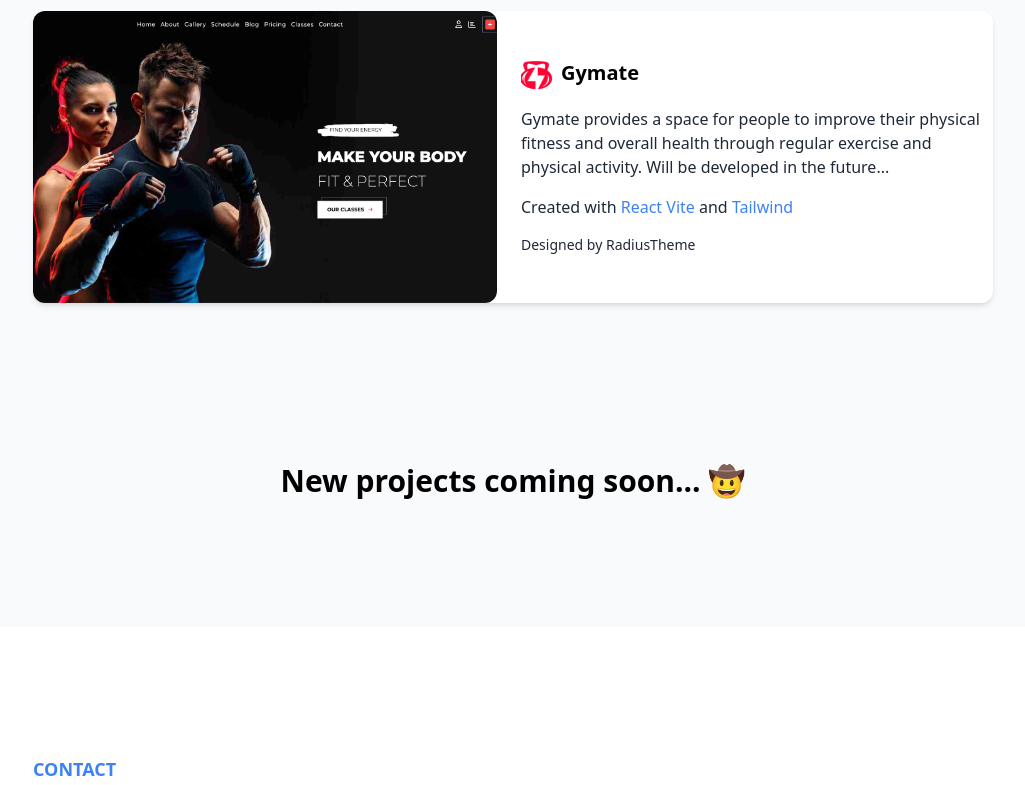
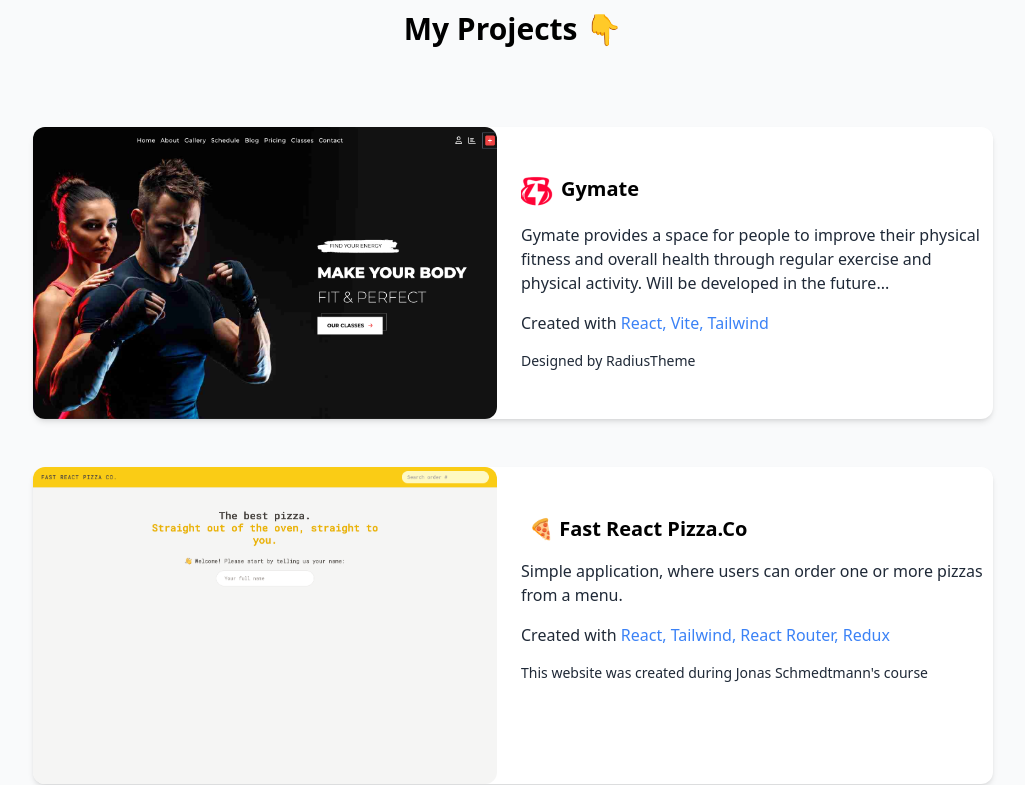
Before and after one commit to M3fjuLeo/Portfolio, a React (Vite) app: page / in a window 1280 px wide. Shown: the part 1440-2225 px from the top of the page, without its empty margins (127-1152 px from the left). Built offline with nearby package versions, Linux system fonts and the light colour scheme.

Commit message:
projects added

```diff
--- a/src/components/ProjectCard.jsx
+++ b/src/components/ProjectCard.jsx
@@ -1,10 +1,18 @@
-function ProjectCard() {
+function ProjectCard({
+  icon,
+  title,
+  description,
+  designer,
+  image,
+  link,
+  skills,
+}) {
   return (
     <div className="flex lg:gap-4 flex-col lg:flex-row bg-white rounded-xl shadow-md">
       <div className="flex-1 w-full">
-        <a href="https://gymate-ruby.vercel.app/" target="_blank" className="">
+        <a href={link} target="_blank" className="">
           <img
-            src="../images/Gymate.png"
+            src={image}
             alt="Project image"
             className="rounded-xl cursor-pointer object-cover w-full h-full"
           />
@@ -13,21 +21,20 @@
 
       <div className="px-2 py-12 lg:items-start lg:text-start items-center text-center flex flex-col gap-4 flex-1">
         <h1 className="font-bold text-xl flex gap-2">
-          <img src="../images/gymate-icon.png" className="size-8" alt="" />
-          Gymate
+          <img src={icon} className="" alt="" />
+          {title}
         </h1>
+        <p className="text-gray-800">{description}</p>
         <p className="text-gray-800">
-          Gymate provides a space for people to improve their physical fitness
-          and overall health through regular exercise and physical activity.
-          Will be developed in the future...
+          Created with{" "}
+          {skills.map((skill, index) => (
+            <span key={index} className="text-blue-500">
+              {skill}
+              {index < skills.length - 1 && ", "}
+            </span>
+          ))}
         </p>
-        <p className="text-gray-800">
-          Created with
-          <span className="text-blue-500"> React Vite </span>
-          and
-          <span className="text-blue-500"> Tailwind </span>
-        </p>
-        <p className="text-gray-800 text-sm">Designed by RadiusTheme</p>
+        <p className="text-gray-800 text-sm">{designer}</p>
       </div>
     </div>
   );
--- a/src/pages/Projects.jsx
+++ b/src/pages/Projects.jsx
@@ -1,11 +1,48 @@
 import ProjectCard from "../components/ProjectCard";
 import Section from "../components/Section";
+
+const projects = [
+  {
+    id: 1,
+    title: "Gymate",
+    link: "https://gymate-ruby.vercel.app/",
+    image: "../images/Gymate.png",
+    icon: "../images/gymate-icon.png",
+    description: `Gymate provides a space for people to improve their physical fitness
+          and overall health through regular exercise and physical activity.
+          Will be developed in the future...`,
+    designer: "Designed by RadiusTheme",
+    skills: ["React", "Vite", "Tailwind"],
+  },
+  {
+    id: 2,
+    title: "🍕 Fast React Pizza.Co",
+    link: "https://fast-react-pizza-co-lime.vercel.app/",
+    image: "../images/FastReactPizza-homePage.png",
+    description: `Simple application, where users can order one or more pizzas from a menu.`,
+    designer: "This website was created during Jonas Schmedtmann's course",
+    skills: ["React", "Tailwind", "React Router", "Redux"],
+  },
+];
 
 function Projects() {
   return (
     <Section id="projects" styles="bg-gray-50">
-      <div className="mb-40">
-        <ProjectCard />
+      <h1 className="text-center font-bold text-3xl mb-20">My Projects 👇</h1>
+
+      <div className="mb-20 flex flex-col gap-12">
+        {projects.map((project) => (
+          <ProjectCard
+            key={project.id}
+            image={project.image}
+            link={project.link}
+            icon={project.icon}
+            title={project.title}
+            description={project.description}
+            designer={project.designer}
+            skills={project.skills}
+          />
+        ))}
       </div>
 
       <h1 className="text-3xl font-bold text-center">
```
Also changed, not shown: public/images/FastReactPizza-homePage.png (added).
